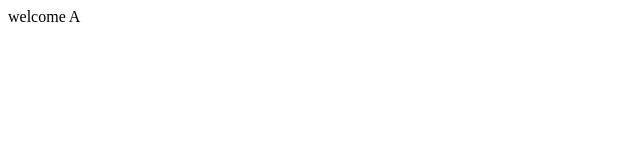
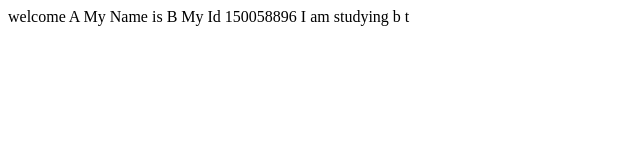
Before and after one commit to AnilaKS/AnilaKS.github.io, a plain HTML site: page index.html in a window 1280 px wide. Shown: the whole page, without its empty margins (0-640 px from the left). Drawn offline with Linux system fonts and the light colour scheme.

Commit message:
Update index.html

```diff
--- a/index.html
+++ b/index.html
@@ -1,3 +1,6 @@
 <p>
 welcome A
+My Name is B
+My Id 150058896
+I am studying b t
 <p/>
```
